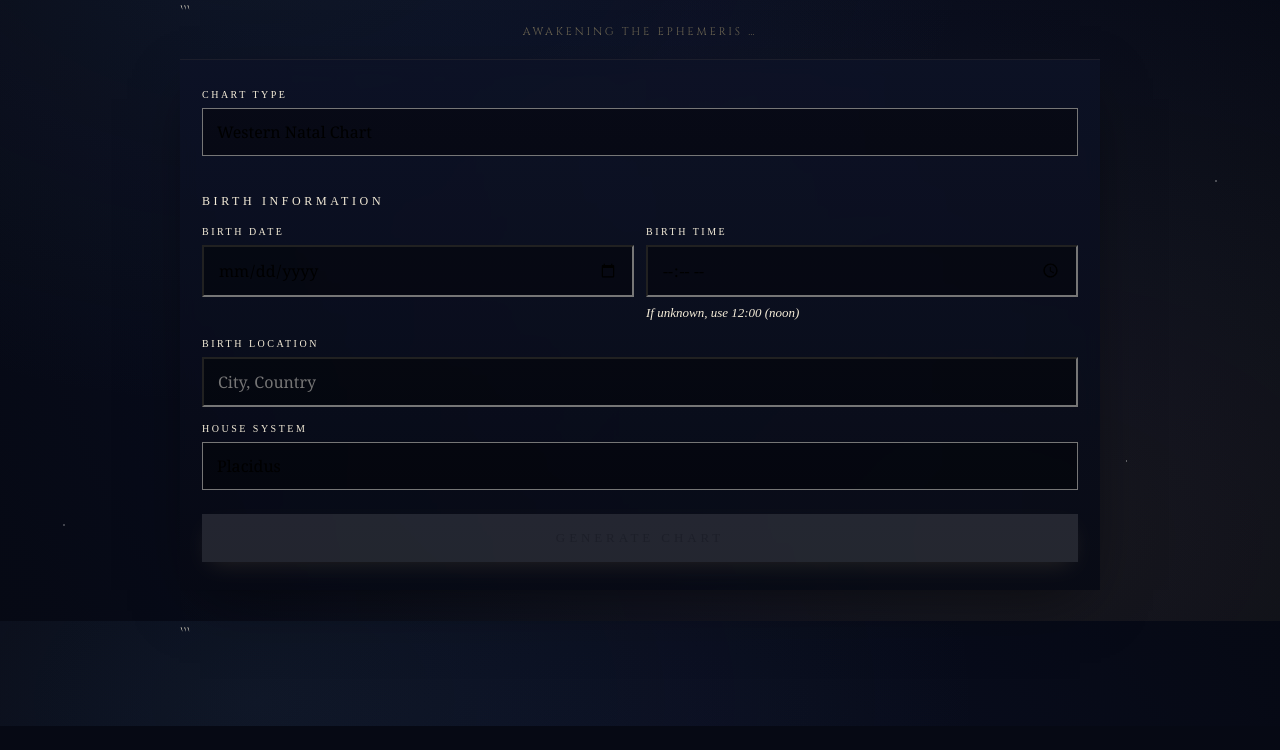
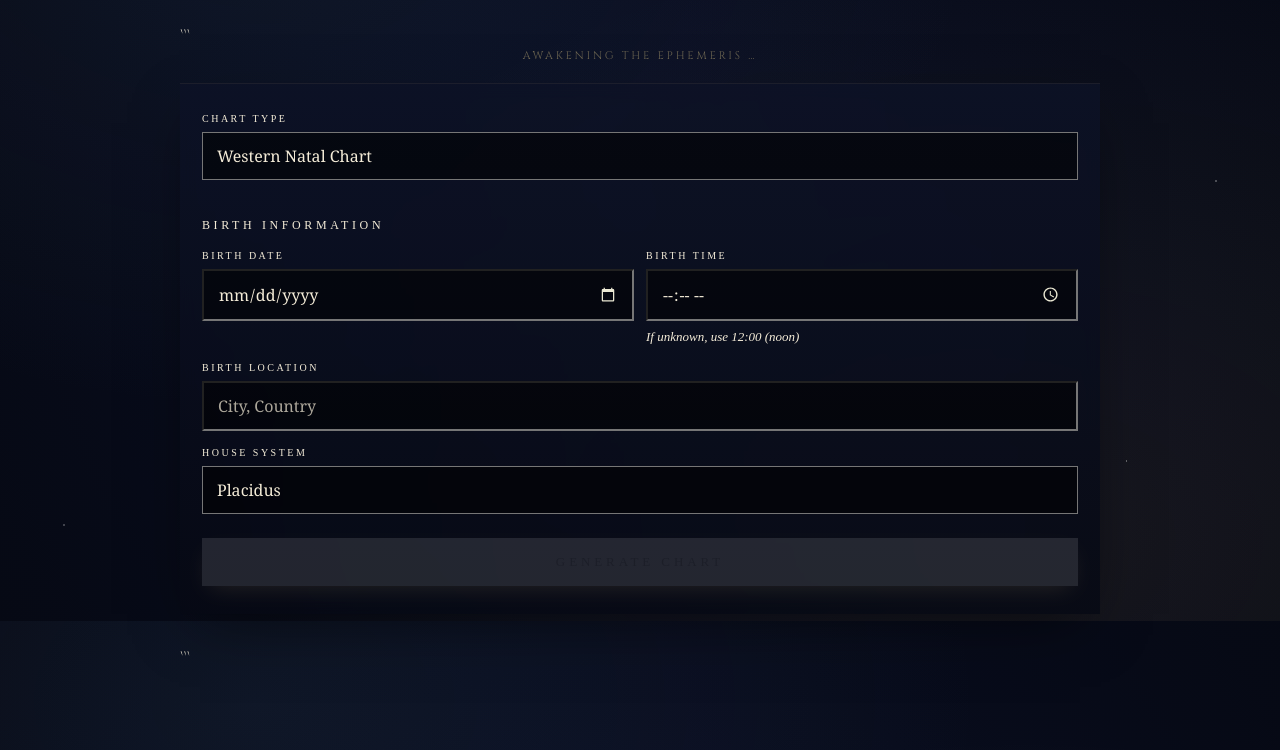
Before and after one commit to mamiwataorganics/mami-wata-mirror, a website: page Index.html in a window 1280 px wide. Shown: the part 179-929 px from the top of the page. Before the commit the page ends 905 px from the top, so only its background shows below. Drawn offline with nearby package versions, Linux system fonts and the light colour scheme.

Commit message:
Update Index.html

```diff
--- a/Index.html
+++ b/Index.html
@@ -1,3 +1,7 @@
+Gmail	MAMI WATA Organics <mamiwataorganics@gmail.com>
+(no subject)
+ashlee ray <ashleenray@gmail.com>	Sat, May 9, 2026 at 12:45 AM
+To: mamiwataorganics@gmail.com
 <!DOCTYPE html>
 
 <html lang="en">
@@ -153,12 +157,26 @@ input, select {
 width: 100%;
 padding: 12px 14px;
 font-size: 16px;
-background: rgba(0,0,0,0.4);
-color: var(–ink);
+background: rgba(0,0,0,0.55);
+color: #f4ecd8 !important;
 border: 1px solid var(–line);
 font-family: ‘Cormorant Garamond’, Georgia, serif;
 transition: border-color 0.2s, box-shadow 0.2s;
+-webkit-text-fill-color: #f4ecd8;
 }
+input::placeholder { color: #b8b09a; opacity: 0.7; }
+input::-webkit-input-placeholder { color: #b8b09a; }
+input::-webkit-datetime-edit { color: #f4ecd8; }
+input::-webkit-datetime-edit-fields-wrapper { color: #f4ecd8; }
+input::-webkit-datetime-edit-text { color: #d4b675; }
+input::-webkit-datetime-edit-month-field,
+input::-webkit-datetime-edit-day-field,
+input::-webkit-datetime-edit-year-field,
+input::-webkit-datetime-edit-hour-field,
+input::-webkit-datetime-edit-minute-field,
+input::-webkit-datetime-edit-ampm-field { color: #f4ecd8; }
+input::-webkit-calendar-picker-indicator { filter: invert(0.85) sepia(0.3) hue-rotate(15deg); cursor: pointer; }
+select option { background: #0d1226; color: #f4ecd8; }
 input:focus, select:focus {
 outline: none;
 border-color: var(–gold);
```
